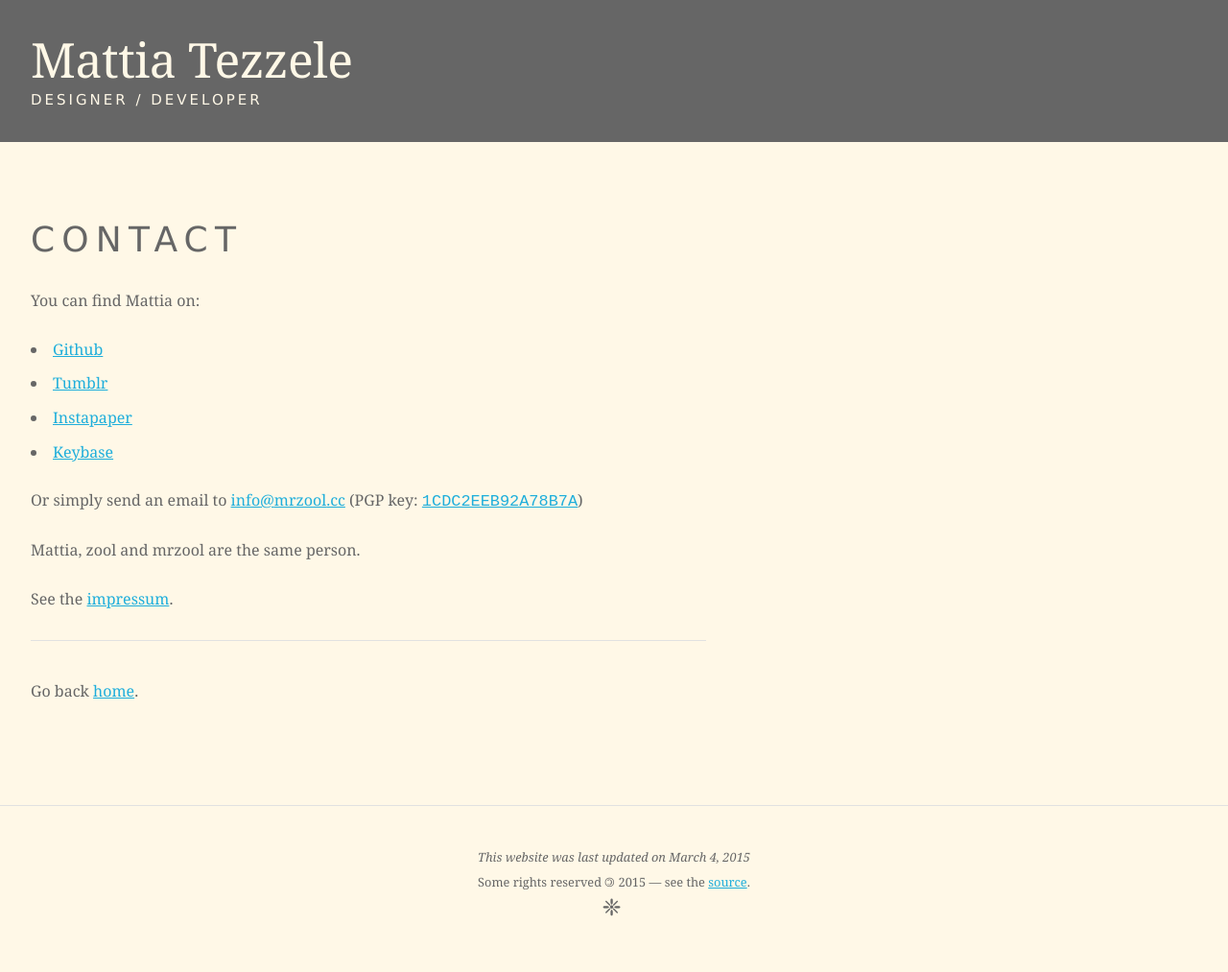
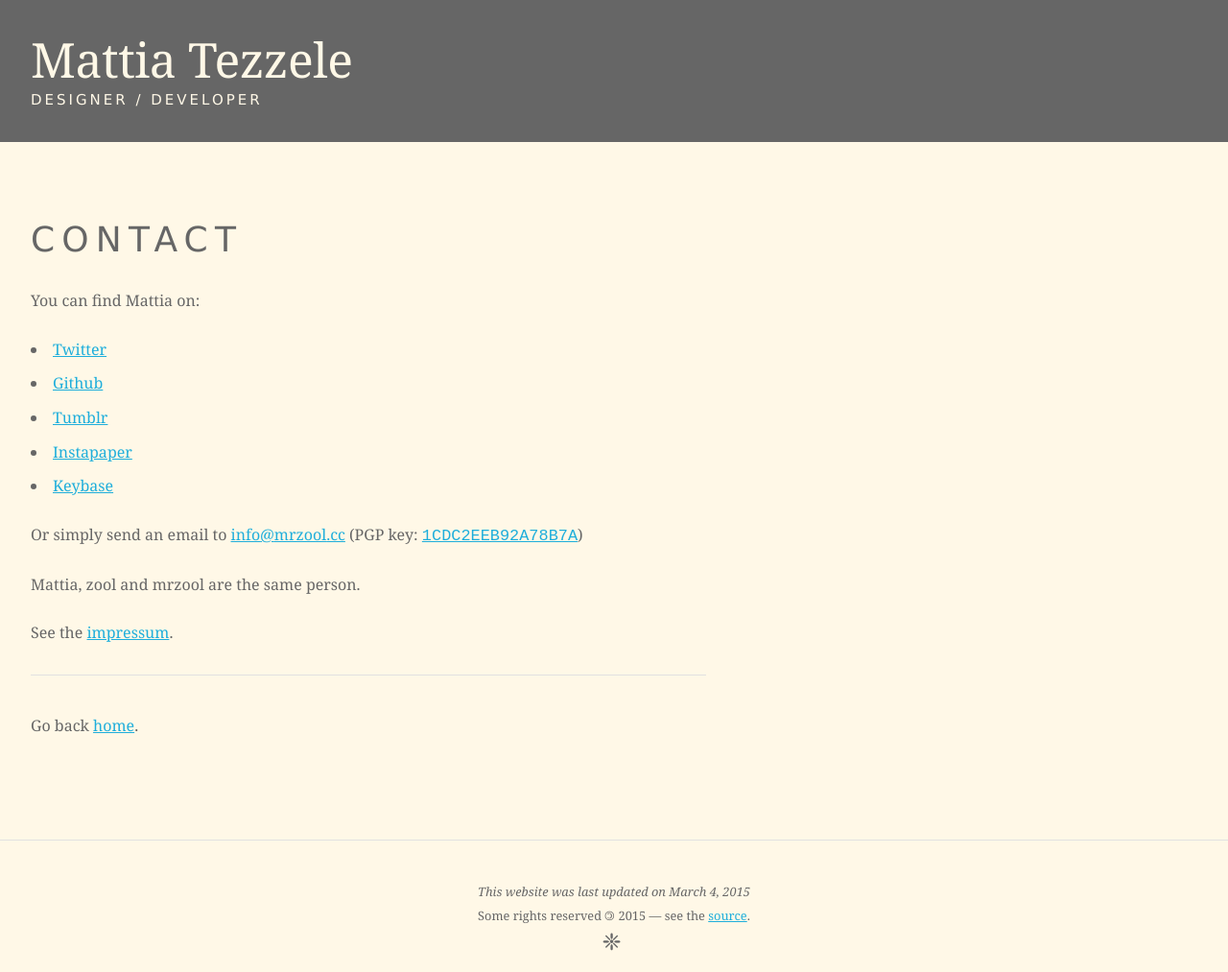
Before and after one commit to mrzool/mrzool.github.io, a Jekyll site: the page built from contact/index.md, in a window 1280 px wide. Shown: the whole page at 96% size. Built offline with Jekyll 4.4.1, drawn with Linux system fonts in a browser that asks for light colours; before the commit the page ends 977 px from its top, so only the background shows below that.

Commit message:
Add twitter

```diff
--- a/contact/index.md
+++ b/contact/index.md
@@ -7,6 +7,7 @@ title: 'Contact'
 
 You can find Mattia on:
 
+- [Twitter](https://twitter.com/__zool "Twitter")
 - [Github](https://github.com/mrzool "Github")
 - [Tumblr](http://zoolnotes.tumblr.com/ "Tumblr")
 - [Instapaper](https://www.instapaper.com/p/__zool "Instapaper")
```
